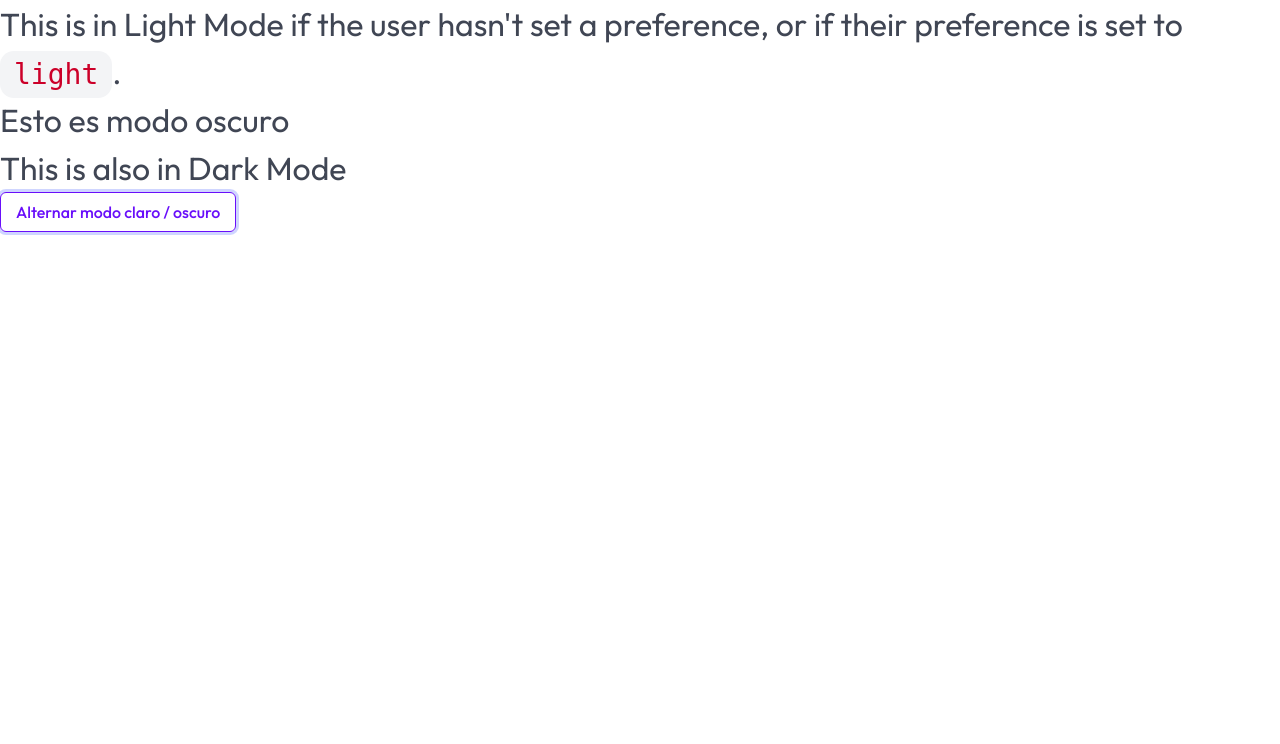
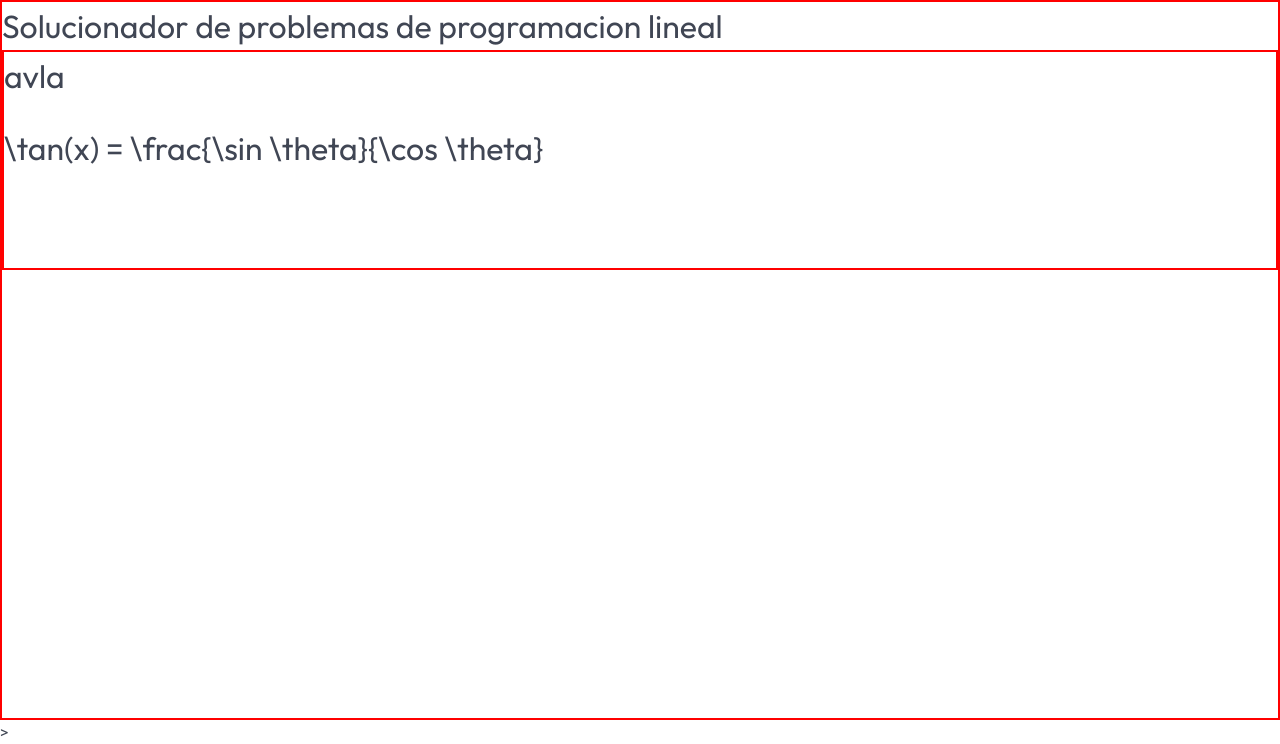
Before and after one commit to JefersonDeLaCruz/Mop_Project, a Python web app: template app/templates/index.html in a window 1280 px wide. Shown: the part 66-810 px from the top of the page. Before the commit the page ends 301 px from the top, so only its background shows below. Run offline with Jinja, Linux system fonts and the light colour scheme; the template is opened without the code that fills it, so the values that code supplies are empty; some libraries are stand-ins or nearby versions.

Commit message:
mathinput
setup de mathinput

```diff
--- /dev/null
+++ b/app/static/js/mathInput.js
@@ -0,0 +1,12 @@
+
+import "https://unpkg.com/mathlive";
+import "https://esm.run/@cortex-js/compute-engine";
+
+const mte = document.querySelector("math-field");
+
+console.log(mte.getValue("math-json"))
+
+mte.addEventListener('focus', () => {
+    mathVirtualKeyboard.layouts = ["numeric", "symbols"];
+    mathVirtualKeyboard.visible = true;
+  });
--- a/app/static/styles/base.css
+++ b/app/static/styles/base.css
@@ -19,6 +19,11 @@ body{
     min-height: 100dvh;
 }
 
+.border-red{
+    border: 2px solid red;
+}
+
+/* login styles */
 .rows-3{
     grid-template-rows: 150px 1fr 50px;
 }
@@ -36,3 +41,18 @@ body{
         grid-column-start: 2;
     }
 }
+
+/* end login styles */
+
+
+
+/* index-styles */
+.input--zone{
+
+    display: grid;
+    grid-template-rows: repeat(3, 1fr);
+
+}
+
+
+/* end-index styles */
--- a/app/templates/base.html
+++ b/app/templates/base.html
@@ -93,7 +93,8 @@
 
     <main class="is-size-3">{% block main %}avla{% endblock %}</main>
     <footer></footer>
-    <script src="{{ url_for('static', filename='js/base.js')}}"></script>
+    <script type="module" src="{{ url_for('static', filename='js/base.js')}}"></script>
+    <script type="module" src="{{ url_for('static', filename='js/mathInput.js')}}"></script>>
 </body>
 
 </html>
--- a/app/templates/index.html
+++ b/app/templates/index.html
@@ -12,27 +12,23 @@
 
 
     {% block main %}
-        <ul>
-            {% for k, v in data.items() %}
-                <li>{{k}}: {{v}}</li>
-            {% endfor %}
-        </ul>
 
-        <div data-theme="light">
-            This is in Light Mode if the user hasn't set a preference, or if their preference is set to <code>light</code>.
-        </div>
-
-        <div data-theme="dark">
-            {{ _("Esto es modo oscuro") }}
-        </div>
-
-        <div class="theme-dark">
-            This is also in Dark Mode
-        </div>
+        <div class="container is-fullhd border-red" style="height: 90dvh;">
 
 
-        <div class="button is-info is-outlined is-focused" id="">
-            Alternar modo claro / oscuro
+            <h1>{{_("Solucionador de problemas de programacion lineal")}}</h1>
+
+            <div class="fixed-grid has-1-cols border-red input--zone" >
+                <div class="grid ">
+                    avla
+                </div>
+                <div>
+                    <math-field style="display: block;">\tan(x) = \frac{\sin \theta}{\cos \theta}</math-field>
+                </div>
+            </div>
+
+
+
         </div>
 
 
```
Also changed, not shown: app/routes.py (+9 -0 lines), app/templates/login.html (+16 -0 lines), 1 other file.
